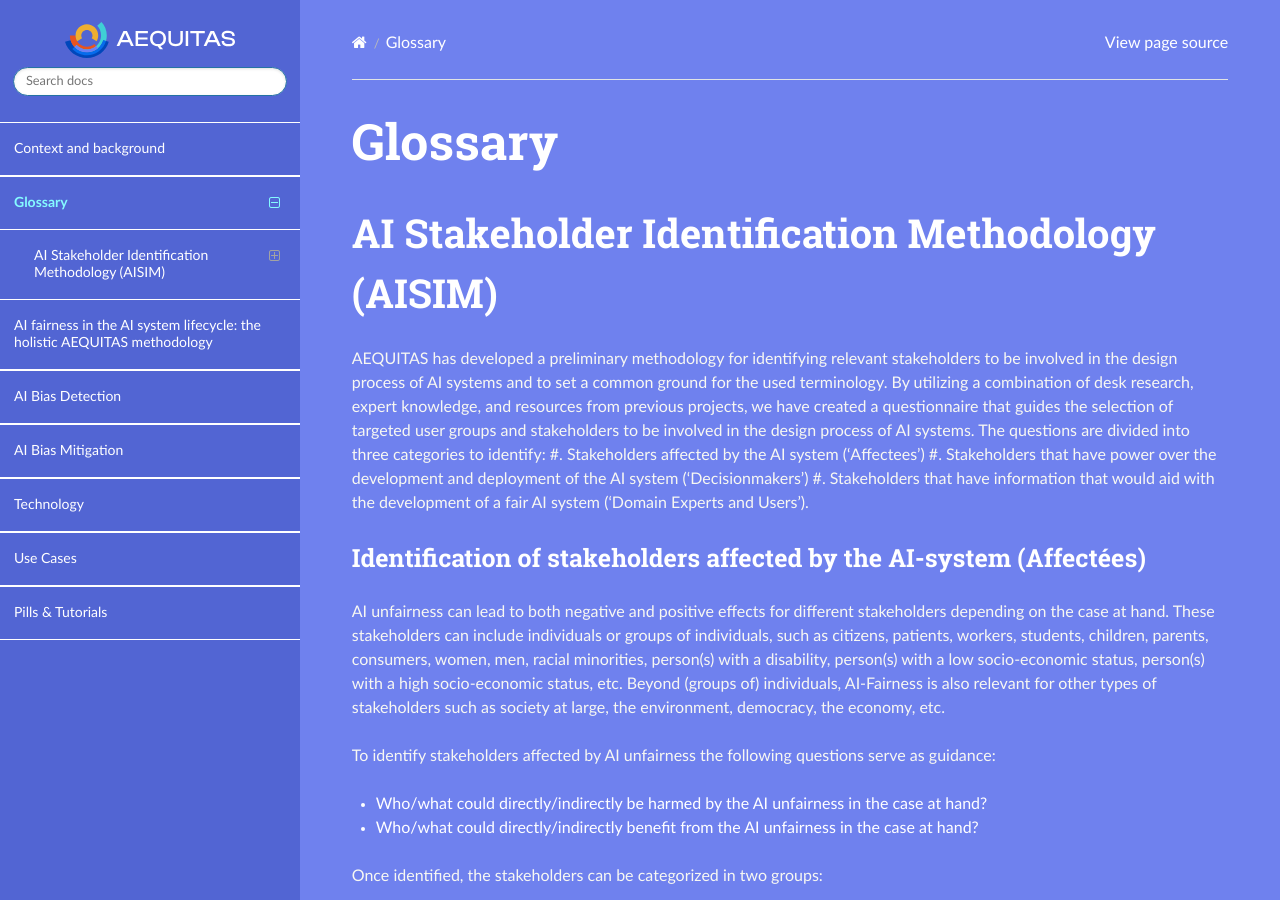
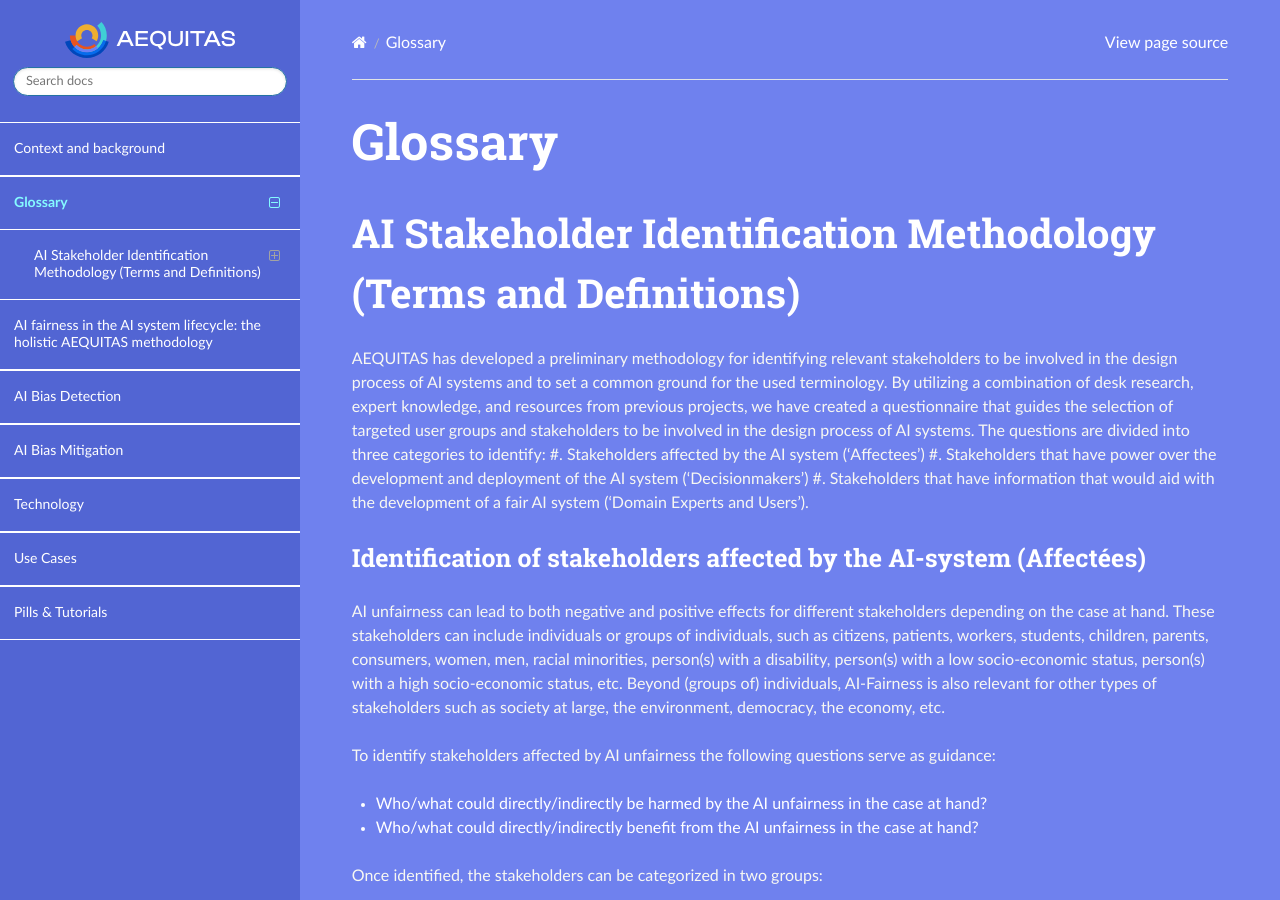
Before and after one commit to aequitas-aod/aequitas-home, a Sphinx documentation site: the page built from docs/source/glossary.rst, in a window 1280 px wide and 900 px high. Built offline with Sphinx 7.4.7 and the Read the Docs theme 3.1.0, drawn with Linux system fonts in a browser that asks for light colours.

```diff
--- a/docs/source/glossary.rst
+++ b/docs/source/glossary.rst
@@ -1,7 +1,7 @@
 Glossary
 ########
 
-AI Stakeholder Identification Methodology (AISIM)
+AI Stakeholder Identification Methodology (Terms and Definitions)
 *************************************************
 AEQUITAS has developed a preliminary methodology for identifying relevant
 stakeholders to be involved in the design process of AI systems and to set a
```
Also changed, not shown: docs/source/fair-by-design.rst (added, +23 -0 lines), docs/source/img/fair-by-design.png (added).
